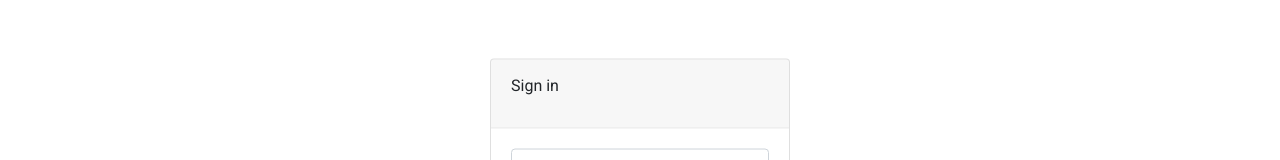
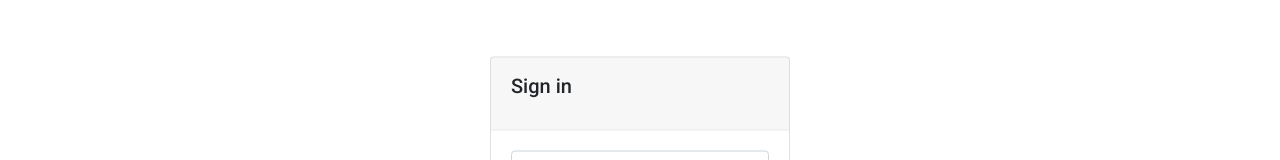
Before and after one commit to chainsaws-dev/painting-shop-front, an Angular app: page /auth in a window 1280 px wide. Shown: the part 184-344 px from the top of the page. Built offline with nearby package versions, Linux system fonts and the light colour scheme.

Commit message:
Ещё исправления

```diff
--- a/src/app/auth/auth.component.html
+++ b/src/app/auth/auth.component.html
@@ -1,7 +1,7 @@
 <div class="main-parent-login">
   <div class="card mx-auto" style="margin-top: 3px;" *ngIf="!IsLoading">
     <div class="card-header">
-      <h3>{{ LoginMode? 'Sign in' : 'Sign up'}}</h3>
+      <h2>{{ LoginMode? 'Sign in' : 'Sign up'}}</h2>
     </div>
     <div class="card-body">
       <form (ngSubmit)="OnSubmitForm(SignupForm)" #SignupForm="ngForm">
--- a/src/app/auth/auth.service.ts
+++ b/src/app/auth/auth.service.ts
@@ -166,11 +166,15 @@ export class AuthService {
 
   HaveToCheckSecondFactor() {
     if (this.authData) {
+      if (this.authData.SecondFactor) {
       if (this.authData.SecondFactor.Enabled) {
         return !this.authData.SecondFactor.CheckResult;
       } else {
         return false;
       }
+    } else  {
+      return false;
+    }
     } else {
       return true;
     }
```
